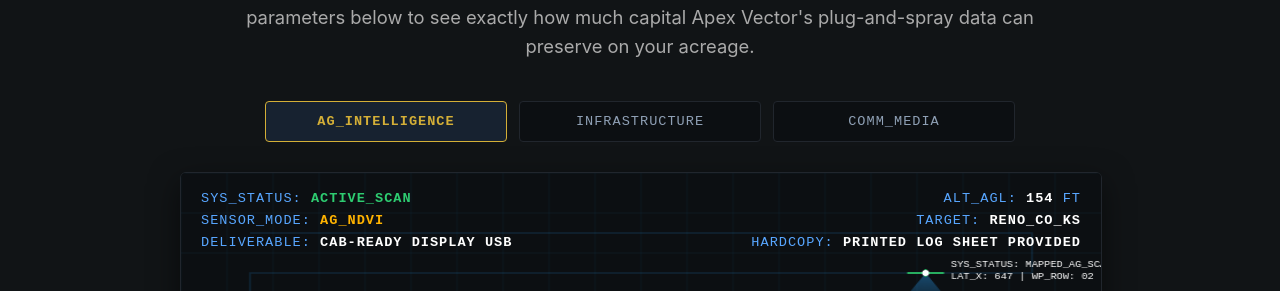
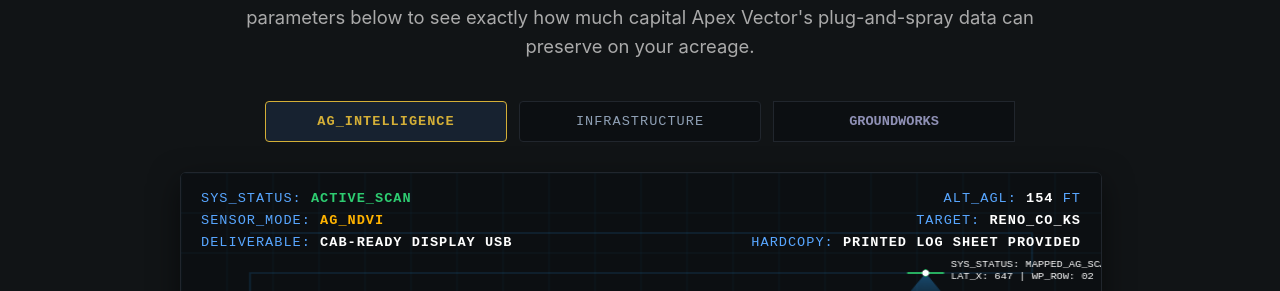
Before and after one commit to traviscloke126/traviscloke126.github.io, a Jekyll site: the page built from roi.html, in a window 1280 px wide and 900 px high. Shown: the part 261-552 px from the top of the window. Built offline with Jekyll 4.4.1, drawn with Linux system fonts in a browser that asks for light colours; part of the change alters nothing that is shown.

Commit message:
Update roi.html

```diff
--- a/roi.html
+++ b/roi.html
@@ -16,7 +16,7 @@ title: ROI Calculator | Apex Vector LLC
 <div class="industry-switcher-row" style="display: flex; gap: 12px; margin: 10px auto 30px auto; justify-content: center; max-width: 750px; padding: 0 10px;">
     <button class="matrix-tab active" id="tab-ag" onclick="switchMatrixMode('ag')" style="flex: 1; padding: 12px 15px; background: #172230; border: 1px solid #d4af37; color: #d4af37; font-family: monospace; font-size: 0.85rem; font-weight: bold; cursor: pointer; text-transform: uppercase; letter-spacing: 1px; border-radius: 4px; transition: all 0.3s;">AG_INTELLIGENCE</button>
     <button class="matrix-tab" id="tab-infra" onclick="switchMatrixMode('infra')" style="flex: 1; padding: 12px 15px; background: #0c0f12; border: 1px solid #21262d; color: #8fa0b5; font-family: monospace; font-size: 0.85rem; cursor: pointer; text-transform: uppercase; letter-spacing: 1px; border-radius: 4px; transition: all 0.3s;">INFRASTRUCTURE</button>
-    <button class="matrix-tab" id="tab-media" onclick="switchMatrixMode('media')" style="flex: 1; padding: 12px 15px; background: #0c0f12; border: 1px solid #21262d; color: #8fa0b5; font-family: monospace; font-size: 0.85rem; cursor: pointer; text-transform: uppercase; letter-spacing: 1px; border-radius: 4px; transition: all 0.3s;">COMM_MEDIA</button>
+    <button class="matrix-tab" id="tab-groundworks" onclick="window.switchMatrixMode('groundworks')" style="flex: 1; padding: 12px 15px; background: #0c0f12; border: 1px solid #21262d; color: #8f90b5; font-family: monospace; font-size: 0.85rem; font-weight: bold; text-transform: uppercase; cursor: pointer;">Groundworks</button>
 </div>
 
     <!-- 🛸 UNIFORM TELEMETRY ANIMATION GRAPHICS DISPLAY CARD -->
@@ -267,7 +267,7 @@ title: ROI Calculator | Apex Vector LLC
         window.currentActiveMode = targetMode;
 
         // Reset tab styles to inactive states
-        ['ag', 'infra', 'media'].forEach(mode => {
+        ['ag', 'infra', 'groundworks'].forEach(mode => {
             const tab = document.getElementById(`tab-${mode}`);
             if (tab) {
                 tab.style.background = '#0c0f12';
@@ -316,22 +316,21 @@ title: ROI Calculator | Apex Vector LLC
                 bl2: 'TRADITIONAL BUCKET TRUCK RENTAL FEE:', bv2: '\$1,200.00 flat',
                 bl3: 'UNSCHEDULED REPAIR DELAY RISK:', bv3: '\$5,000.00 / incident', bd3: '(Based on regional emergency structural hardware outage histories)'
             },
-            media: {
-                title: 'Commercial Groundwork & Media Matrix',
-                acres: 'PROJECT SITE FOOTPRINT (ACRES):<br><span style="font-size: 0.85rem; font-weight: normal; color: #888888;">Total developmental site scale or horizontal construction grading tracking area.</span>',
-                fert: 'TRADITIONAL SURVEYING OVERHEAD (\$ / ACRE):<br><span style="font-size: 0.85rem; font-weight: normal; color: #888888;">Standard cost to bring out traditional transit and manual GPS staking crews.</span>',
-                lab: 'ASSET MARKETING EXPENSES (\$ / PRODUCTION):<br><span style="font-size: 0.85rem; font-weight: normal; color: #888888;">Baseline commercial media production, editing, and distribution asset overhead.</span>',
-                shield: 'CAPITAL DRAW VERIFICATION SHIELD (\$ / BLOCK):<br><span style="font-size: 0.85rem; font-weight: normal; color: #888888;">Site tracking factor to validate stockpile volumes and speed up bank funding cycles.</span>',
-                h1: '✓ Photogrammetry Grading Efficiency: ', h2: '✓ Listing Velocity Asset Production: ', h3: '✓ Capital Lender Dispute Shield: ',
-                desc1: '3D photogrammetry maps grading profiles and stockpile volume scans 60% more efficiently.',
-                desc2: 'Accelerated high-end media packaging tailored to clear corporate commercial listings faster.',
-                desc3: 'Site tracking updates provide quick volumetric proof to clear lender funding cycles.',
-                bl1: 'TRADITIONAL SURVEY RUN COST:', bv1: '\$45.00 / acre',
-                bl2: 'COMMERCIAL MEDIA PRODUCTION FEES:', bv2: '\$1,500.00 flat',
-                bl3: 'LENDER DRAW PROCESSING DELAY RISK:', bv3: '\$2,500.00 / cycle', bd3: '(Estimated operational overhead lost during milestone dispute windows)'
-            }
+           groundworks: {
+    title: 'Commercial Groundwork',
+    acres: 'PROJECT SITE FOOTPRINT (ACREAGE):<br><span style="font-size: 0.85rem; font-weight: normal; color: #888888;">Total horizontal construction grading and civil excavation area.</span>',
+    fert: 'DAILY SITE OVERHEAD / SITE BURN RATE ($):<br><span style="font-size: 0.85rem; font-weight: normal; color: #888888;">Daily operational expenses, heavy equipment rentals, and crew overhead.</span>',
+    lab: 'VOLUMETRIC MEASUREMENT ASSURANCE ($):<br><span style="font-size: 0.85rem; font-weight: normal; color: #888888;">Assigned internal threshold protecting against bulk material calculation mistakes.</span>',
+    shield: 'CAPITAL DRAW VERIFICATION DISPUTE VALUE ($):<br><span style="font-size: 0.85rem; font-weight: normal; color: #888888;">Estimated working overhead frozen during milestone auditing or lender verification delays.</span>',
+    h1: '✓ Timeline Compression Savings: ', h2: '✓ Volumetric Precision Retained: ', h3: '✓ Lender Draw Processing Shield: ',
+    desc1: 'Shaves up to 4 days off traditional topography timelines by deploying high-speed grid scans.',
+    desc2: 'Replaces blind structural estimations with millimetric 3D digital elevation models.',
+    desc3: 'Provides undeniable volume verification metrics to release phase funding allocations faster.',
+    bl1: 'TRADITIONAL TOPO SURVEY TIMELINE:', bv1: '5-7 Days',
+    bl2: 'VOLUMETRIC MEASUREMENT RISK:', bv2: '12% - 15% Error Rate',
+    bl3: 'LENDER DRAW PROCESSING DELAY:', bv3: '$2,500.00 / Cycle', bd3: '(Estimated operational overhead lost during dispute windows)'
+},
         };
-
         // 0. Update Primary Page Header Title Node Instantly
         const mainHeadlineTitle = document.getElementById('main-matrix-title');
         if (mainHeadlineTitle) mainHeadlineTitle.innerText = labels[targetMode].title;
@@ -404,11 +403,11 @@ title: ROI Calculator | Apex Vector LLC
             v1 = (fieldAcres * param1) * 0.75; // 75% Climber safety savings
             v2 = (fieldAcres * param2) * 0.40; // 40% Predictive fault capture efficiency
             v3 = fieldAcres * param3 * 1.25;   // Outage interception protection factor
-        } else if (window.currentActiveMode === 'media') {
-            v1 = (fieldAcres * param1) * 0.60; // 60% Stockpile volume scan efficiency
-            v2 = (fieldAcres * param2) * 0.25; // 25% Faster marketing asset generation speed
-            v3 = fieldAcres * param3 * 0.85;   // Faster lender draw release velocity
-        }
+        } else if (window.currentActiveMode === 'groundworks') {
+    v1 = (fieldAcres * param1) * 0.08;  // 8% Timeline compression / data staging efficiency
+    v2 = (fieldAcres * param2) * 0.15;  // 15% Volumetric manual calculation error reduction
+    v3 = fieldAcres * param3 * 0.85;   // Prevented draw processing overhead factor
+}
 
                 const totalCalculatedReturn = v1 + v2 + v3;
 
@@ -424,8 +423,8 @@ title: ROI Calculator | Apex Vector LLC
         const INFRA_FLIGHT_RATE = 12.50; // Infrastructure Tracking per Asset
         const INFRA_PROCESS_RATE = 3.00;  // Diagnostic Rendering per Asset
 
-        const MEDIA_FLIGHT_RATE = 12.50; // Commercial Grading per Acre
-        const MEDIA_PROCESS_RATE = 1500.00; // Flat Fee Commercial Editing Suite
+       const Groundworks_FLIGHT_RATE = 12.50; // Commercial Grading per Acre
+        const Groundworks_PROCESS_RATE = 0;    // Handled natively via scalable unit metrics
 
         let activeFlightRate = 0;
         let activeProcessRate = 0;
@@ -444,12 +443,13 @@ title: ROI Calculator | Apex Vector LLC
             activeProcessRate = INFRA_PROCESS_RATE;
             calculatedFlightSubtotal = fieldAcres * INFRA_FLIGHT_RATE;
             calculatedProcessSubtotal = fieldAcres * INFRA_PROCESS_RATE;
-        } else if (window.currentActiveMode === 'media') {
-            activeFlightRate = MEDIA_FLIGHT_RATE;
-            activeProcessRate = 0; // Handled via flat suite pricing
-            calculatedFlightSubtotal = fieldAcres * MEDIA_FLIGHT_RATE;
-            calculatedProcessSubtotal = MEDIA_PROCESS_RATE;
-        }
+       } else if (window.currentActiveMode === 'groundworks') {
+    activeFlightRate = Groundworks_FLIGHT_RATE;
+    activeProcessRate = Groundworks_PROCESS_RATE;
+    calculatedFlightSubtotal = fieldAcres * Groundworks_FLIGHT_RATE;
+    calculatedProcessSubtotal = 0; // Wipes the old media editing flat fee artifact safely
+}
+
 
         // Aggregate explicit final operational valuations
         proposalGrossValue += calculatedFlightSubtotal + calculatedProcessSubtotal;
@@ -481,11 +481,13 @@ title: ROI Calculator | Apex Vector LLC
             if (pSector) pSector.innerText = 'INFRASTRUCTURE_ASSET PROFILE';
             if (pTitle1) pTitle1.innerText = 'Close-Proximity Close-Range Asset Close-Up Imagery'; if (pUnit1) pUnit1.innerText = '$' + activeFlightRate.toFixed(2) + ' / asset'; if (pVal1) pVal1.innerText = formatToUSD(calculatedFlightSubtotal);
             if (pTitle2) pTitle2.innerText = 'Sub-Centimeter Structural Diagnostic Model Rendering'; if (pUnit2) pUnit2.innerText = '$' + activeProcessRate.toFixed(2) + ' / sq ft'; if (pVal2) pVal2.innerText = formatToUSD(calculatedProcessSubtotal);
-        } else if (window.currentActiveMode === 'media') {
-            if (pSector) pSector.innerText = 'COMMERCIAL_GROUNDWORK PROFILE';
-            if (pTitle1) pTitle1.innerText = 'High-Resolution Site Grading & Volumetric Topo Scans'; if (pUnit1) pUnit1.innerText = '$' + activeFlightRate.toFixed(2) + ' / acre'; if (pVal1) pVal1.innerText = formatToUSD(calculatedFlightSubtotal);
-            if (pTitle2) pTitle2.innerText = 'Advanced High-End Cinematic Production & Marketing Assets'; if (pUnit2) pUnit2.innerText = 'Flat Suite'; if (pVal2) pVal2.innerText = formatToUSD(calculatedProcessSubtotal);
-        }
+       } else if (window.currentActiveMode === 'groundworks') {
+    if (pSector) pSector.innerText = 'COMMERCIAL GROUNDWORK PROFILE';
+    if (pTitle1) pTitle1.innerText = 'High-Resolution Site Grading & Volumetric Topo Scans';
+    if (pUnit1) pUnit1.innerText = '$' + activeFlightRate.toFixed(2) + ' / acre';
+    if (pTitle2) pTitle2.innerText = 'Photogrammetry Processing & Analytical Engine Stitching';
+    if (pUnit2) pUnit2.innerText = 'Included Tiers';
+}
 
         // Live Proposal Automation Date Tag Initialization
         const elPropDate = document.getElementById('proposal-live-date');
@@ -617,7 +619,7 @@ title: ROI Calculator | Apex Vector LLC
             // Dynamic Context Labels
             renderContext.fillStyle = '#ffffff';
             renderContext.font = '9px monospace';
-            let sysModeLabel = window.currentActiveMode === 'ag' ? 'MAPPED_AG_SCAN' : window.currentActiveMode === 'infra' ? 'STRUCTURAL_INFRA_SCAN' : 'EARTHWORK_MEDIA_RUN';
+            let sysModeLabel = window.currentActiveMode === 'ag' ? 'MAPPED_AG_SCAN' : window.currentActiveMode === 'infra' ? 'STRUCTURAL_INFRA_SCAN' : 'EARTHWORK_RUN';
             renderContext.fillText(`SYS_STATUS: ${sysModeLabel}`, droneX + 22, droneY - 6);
             renderContext.fillText(`LAT_X: ${Math.floor(droneX)} | WP_ROW: 0${currentLineIndex + 1}`, droneX + 22, droneY + 6);
 
@@ -645,10 +647,10 @@ title: ROI Calculator | Apex Vector LLC
                 if (window.currentActiveMode === 'ag') {
                     sectorLabel = 'AGRICULTURAL INTELLIGENCE FLIGHT RUN';
                     unitLabel = 'Acres';
-                } else if (window.currentActiveMode === 'infra') {
-                    sectorLabel = 'INDUSTRIAL INFRASTRUCTURE STRUCTURAL LOG';
-                    unitLabel = 'Structures / Assets';
-                } else if (window.currentActiveMode === 'media') {
+               } else if (window.currentActiveMode === 'groundworks') {
+                    sectorLabel = 'COMMERCIAL GROUNDWORK VOLUMETRIC SCANS';
+                    unitLabel = 'Acres';
+                }   else if (window.currentActiveMode === 'groundworks') {
                     sectorLabel = 'COMMERCIAL GROUNDWORK VOLUMETRIC SCANS';
                     unitLabel = 'Acres';
                 }
```
